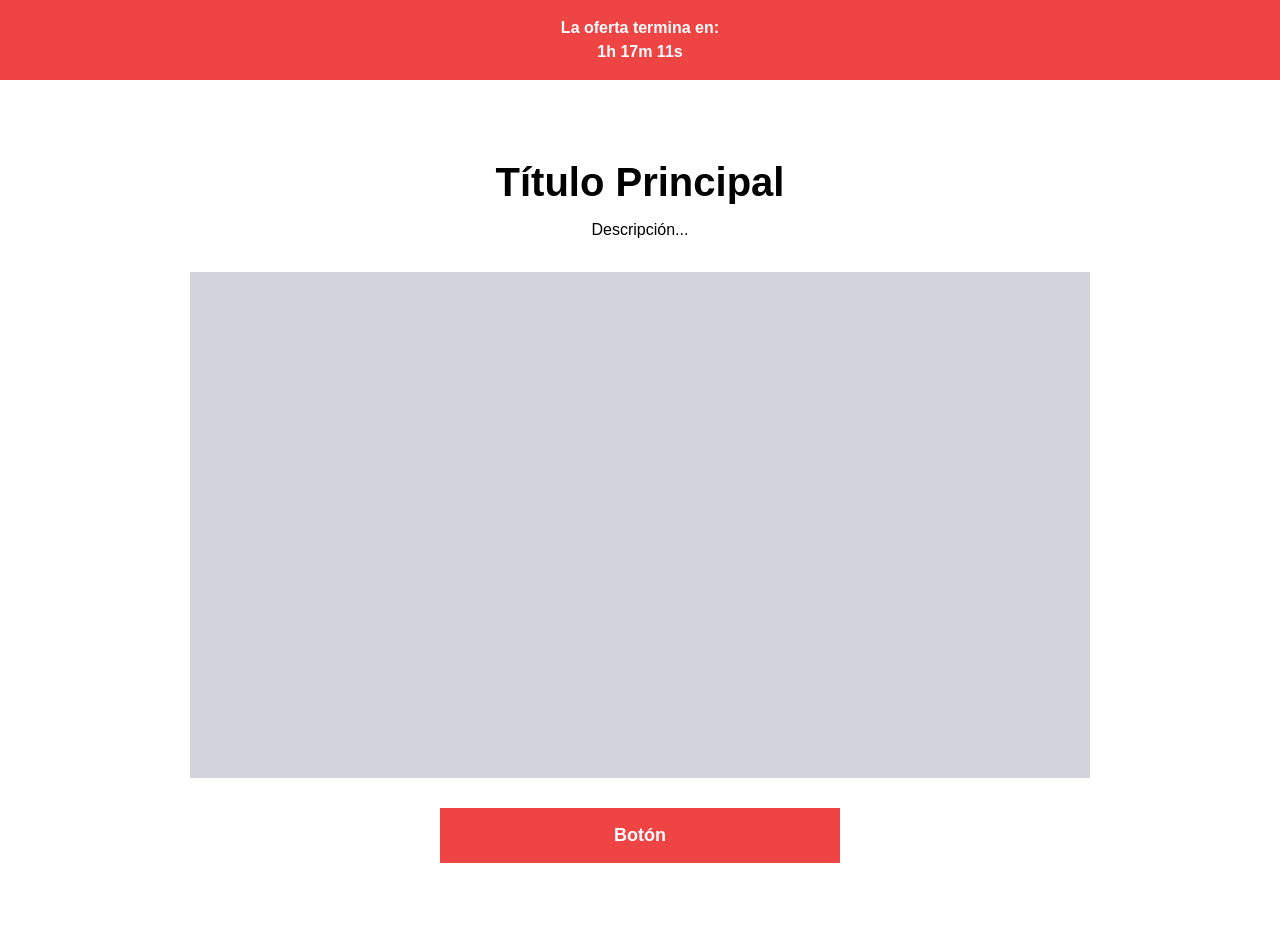
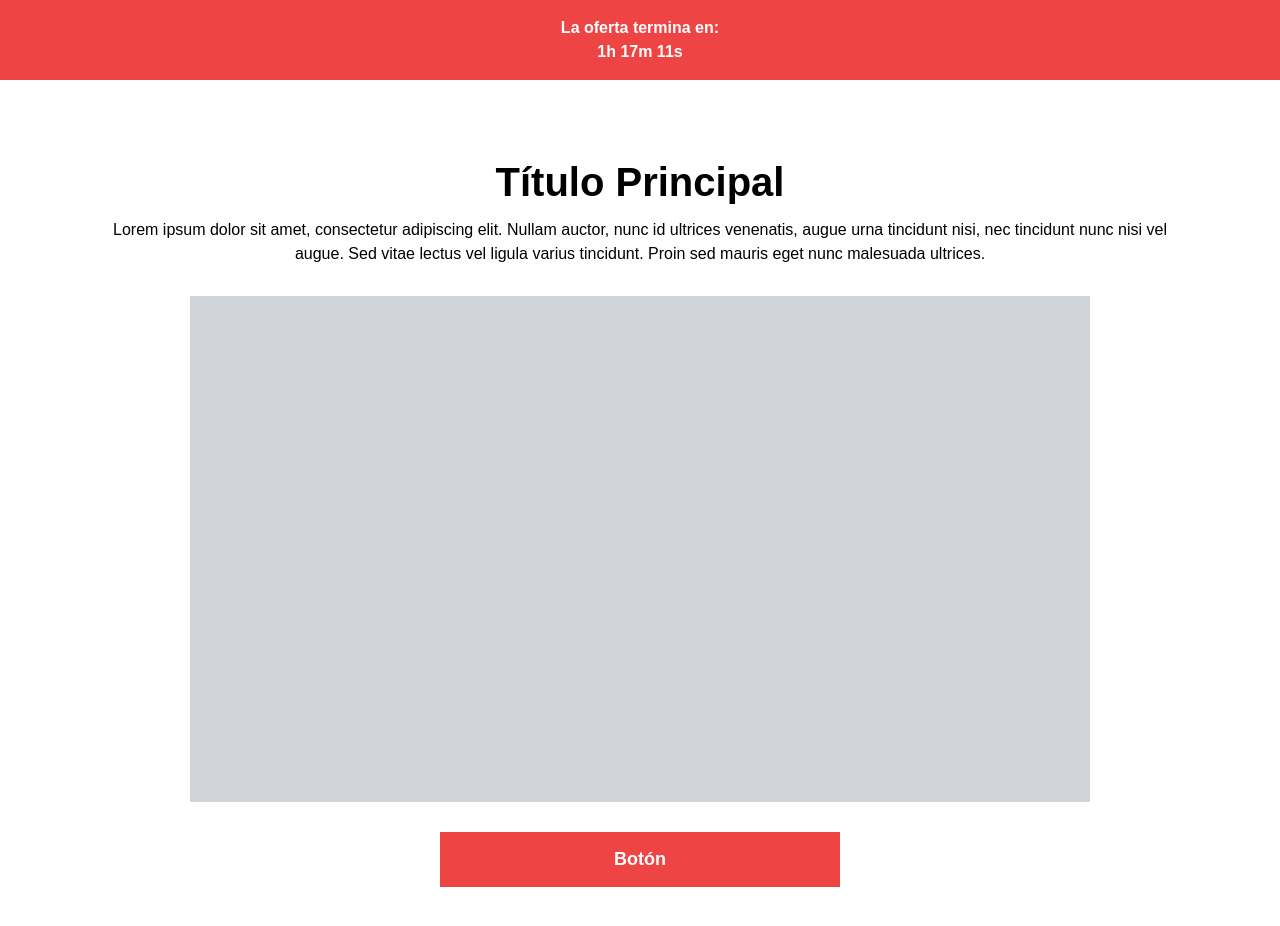
Before and after one commit to JTM-programming/JTMIA, a Next.js app: page / in a window 1280 px wide. Shown: the top 926 px of the page. Built offline with nearby package versions, Linux system fonts and the light colour scheme; no server answers.

Commit message:
Detalles

```diff
--- a/components/sections/Hero.tsx
+++ b/components/sections/Hero.tsx
@@ -9,7 +9,7 @@ const Hero = () => {
             <div>
                 <h1 className='font-bold text-[40px] leading-[110%] text-center'>Título Principal</h1>
                 <p className='mt-[14px] mb-[30px] text-center'>
-                    Descripción...
+                  Lorem ipsum dolor sit amet, consectetur adipiscing elit. Nullam auctor, nunc id ultrices venenatis, augue urna tincidunt nisi, nec tincidunt nunc nisi vel augue. Sed vitae lectus vel ligula varius tincidunt. Proin sed mauris eget nunc malesuada ultrices.
                 </p>
                 <div className="bg-gray-300 max-w-full w-[900px] aspect-video mx-auto">
 
```
